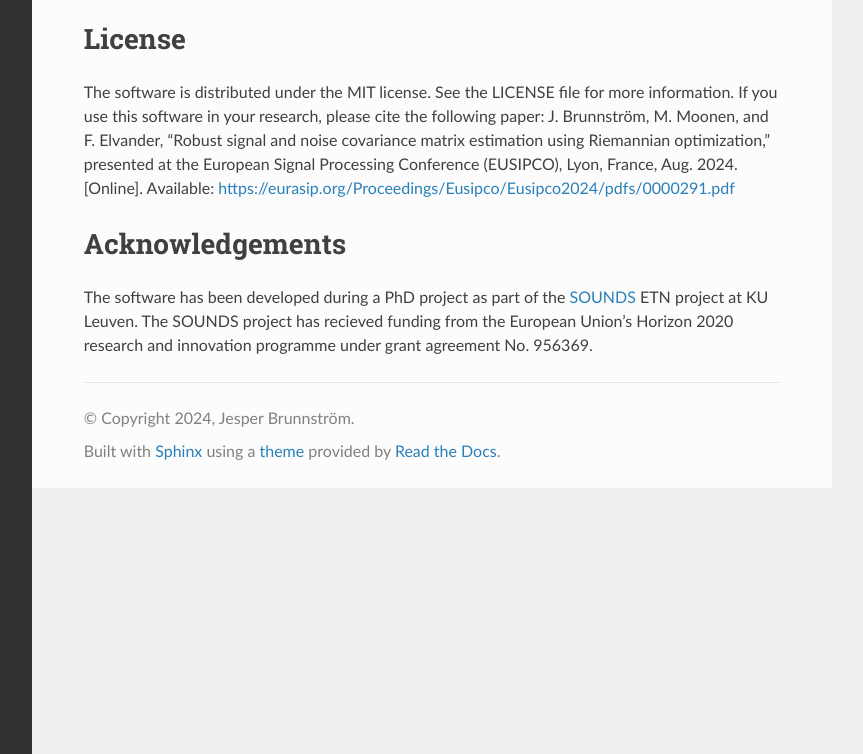
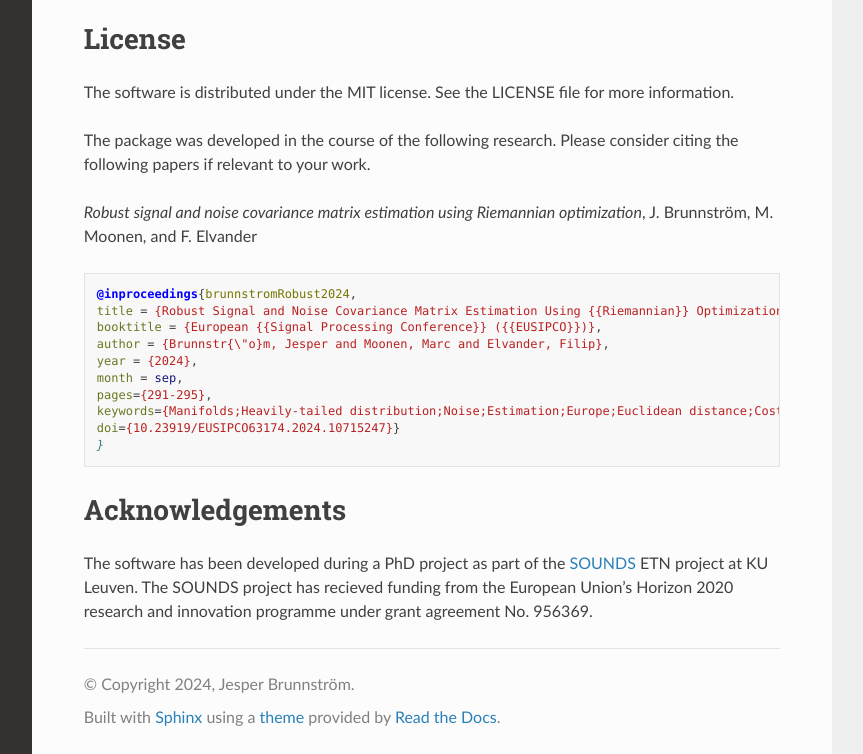
Before and after one commit to SOUNDS-RESEARCH/riecovest, a Sphinx documentation site: the page built from docs/source/index.rst, in a window 1280 px wide and 1151 px high, cut to the strip 397-1151 px from the top of the window. Shown: the whole strip, without its empty margins (268-1131 px from the left). Built offline with Sphinx 7.4.7 and the Read the Docs theme 3.1.0, drawn with Linux system fonts in a browser that asks for light colours.

Commit message:
updated docs

```diff
--- a/docs/source/index.rst
+++ b/docs/source/index.rst
@@ -20,7 +20,24 @@ API Reference
 
 License
 =======
-The software is distributed under the MIT license. See the LICENSE file for more information. If you use this software in your research, please cite the following paper: J. Brunnström, M. Moonen, and F. Elvander, “Robust signal and noise covariance matrix estimation using Riemannian optimization,” presented at the European Signal Processing Conference (EUSIPCO), Lyon, France, Aug. 2024. [Online]. Available: https://eurasip.org/Proceedings/Eusipco/Eusipco2024/pdfs/0000291.pdf
+The software is distributed under the MIT license. See the LICENSE file for more information.
+
+The package was developed in the course of the following research. Please consider citing the following papers if relevant to your work.
+
+*Robust signal and noise covariance matrix estimation using Riemannian optimization*, J. Brunnström, M. Moonen, and F. Elvander
+
+.. code-block:: bibtex
+
+   @inproceedings{brunnstromRobust2024,
+   title = {Robust Signal and Noise Covariance Matrix Estimation Using {{Riemannian}} Optimization},
+   booktitle = {European {{Signal Processing Conference}} ({{EUSIPCO}})},
+   author = {Brunnstr{\"o}m, Jesper and Moonen, Marc and Elvander, Filip},
+   year = {2024},
+   month = sep,
+   pages={291-295},
+   keywords={Manifolds;Heavily-tailed distribution;Noise;Estimation;Europe;Euclidean distance;Cost function;Eigenvalues and eigenfunctions;Covariance matrices;Synthetic data;noise reduction;robust covariance matrix estimation;Riemannian optimization;Hermitian positive matrices;manifolds},
+   doi={10.23919/EUSIPCO63174.2024.10715247}}
+   }
 
 Acknowledgements
 ================
```
